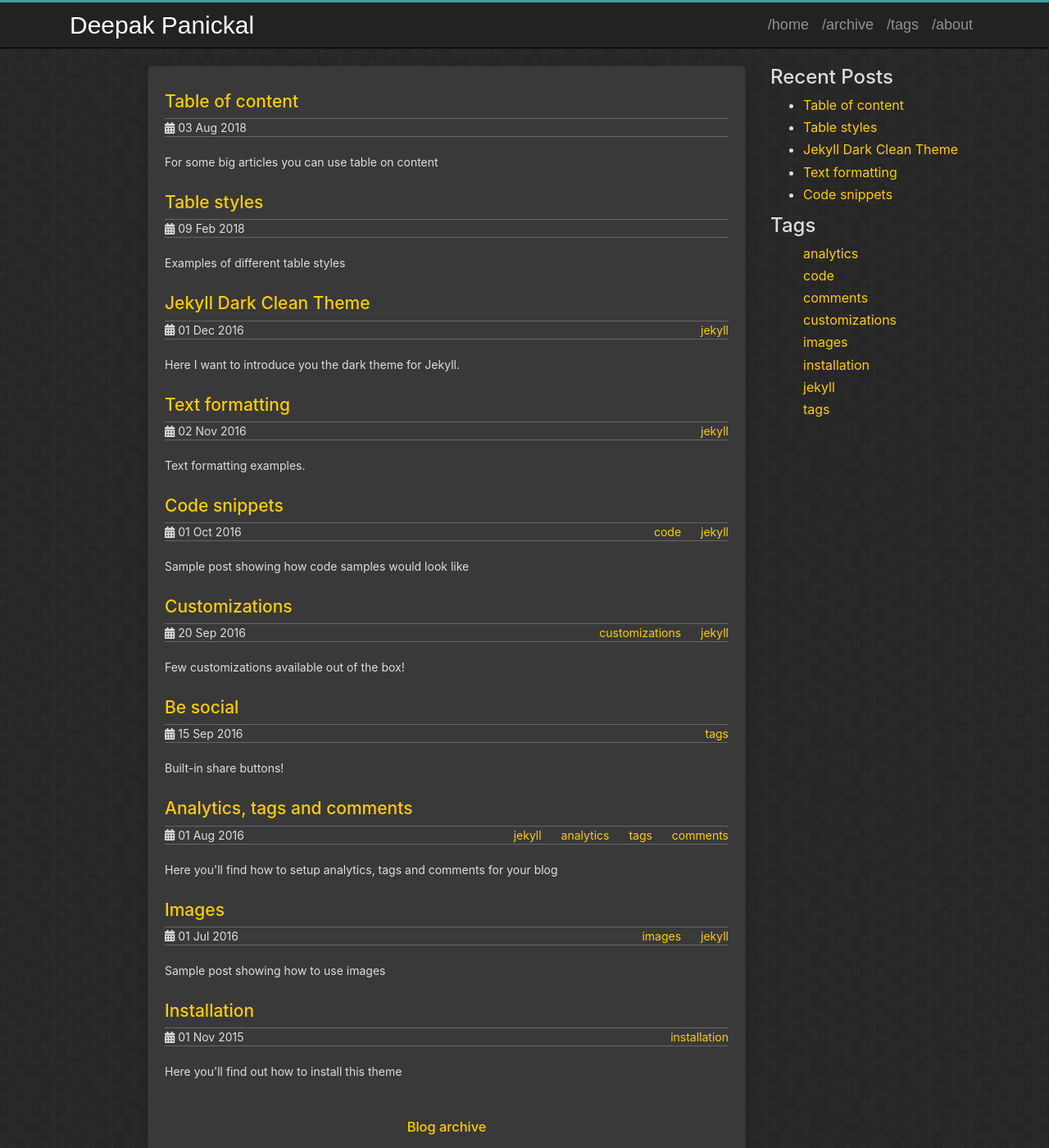
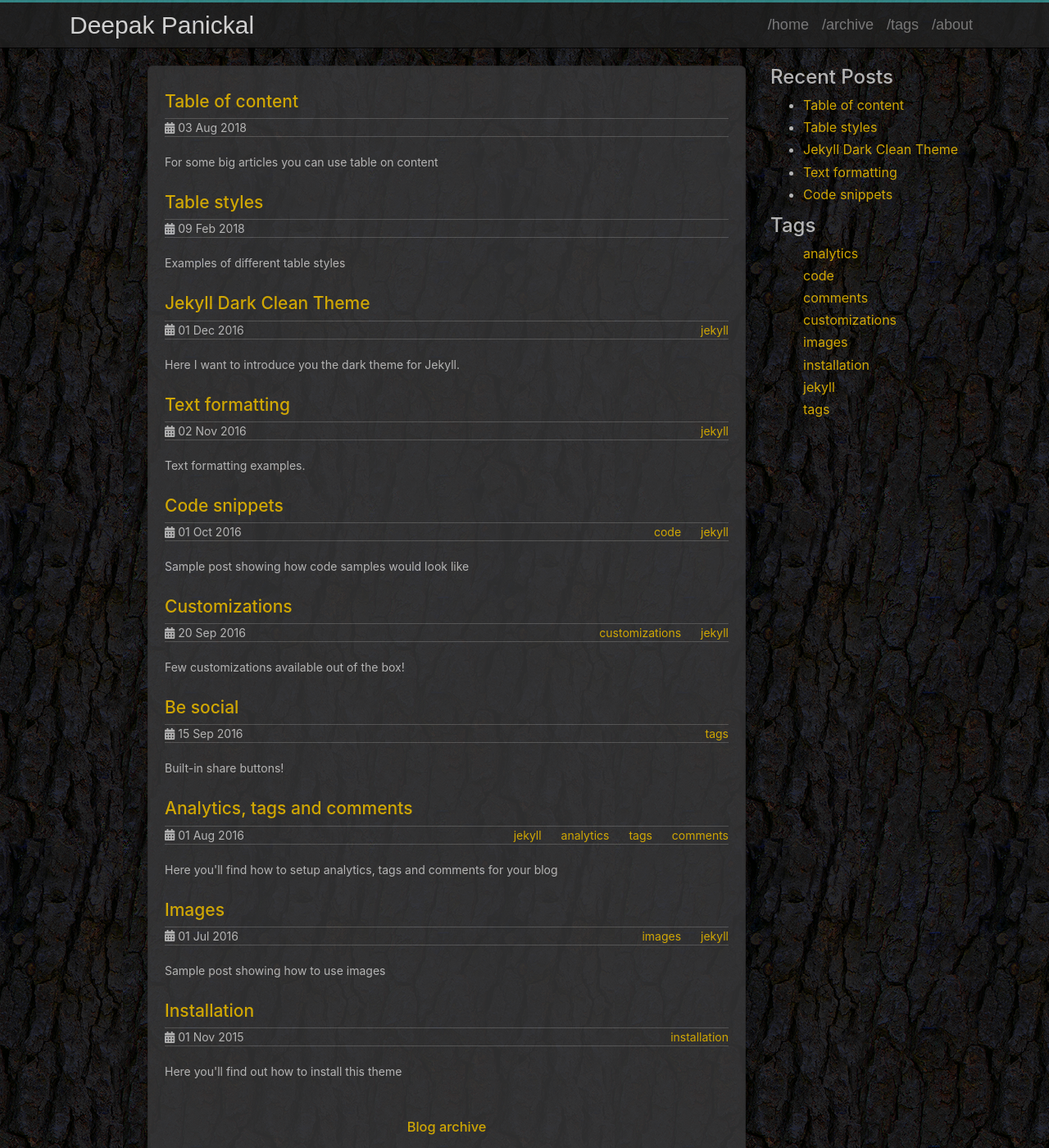
Before and after one commit to panickal/panickal.github.io, a Jekyll site: the page built from index.html, in a window 1280 px wide and 1400 px high. Shown: the whole window at 82% size. Built offline with Jekyll 4.4.1, drawn with Linux system fonts in a browser that asks for light colours.

Commit message:
Update background and opacity.

```diff
--- a/assets/css/theme.scss
+++ b/assets/css/theme.scss
@@ -34,12 +34,14 @@ $footer-background-color: #292c2f;
 $note-color: #87CEFA;
 $warning-color: #ffff00;
 // use this or pick any from /css/pics/background folder or from transparenttextures.com
-$background-pattern: 'random-grey-variations.png';
+//$background-pattern: 'random-grey-variations.png';
+$background-pattern: 'shley-tree-1.png';
 
 //********************************************************
 //                  Common styles
 //********************************************************
 body {
+  opacity: 0.8;
   color: $font-color;
   background: $background-color url(pics/background/#{$background-pattern});
 }
```
Also changed, not shown: 1 other file.
